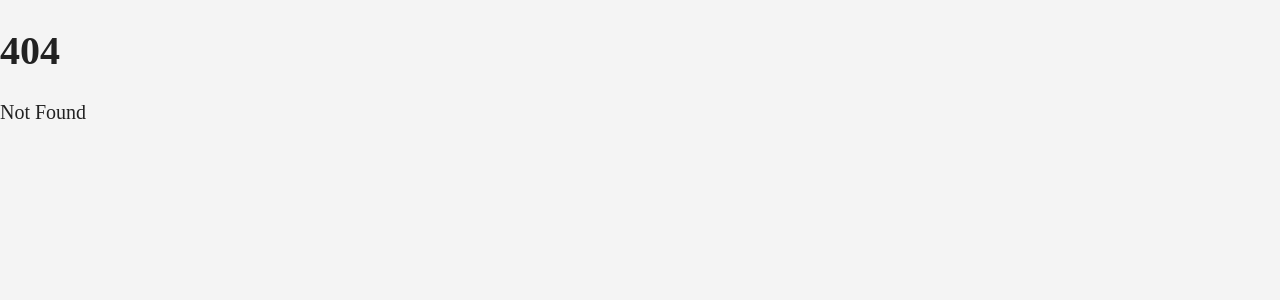
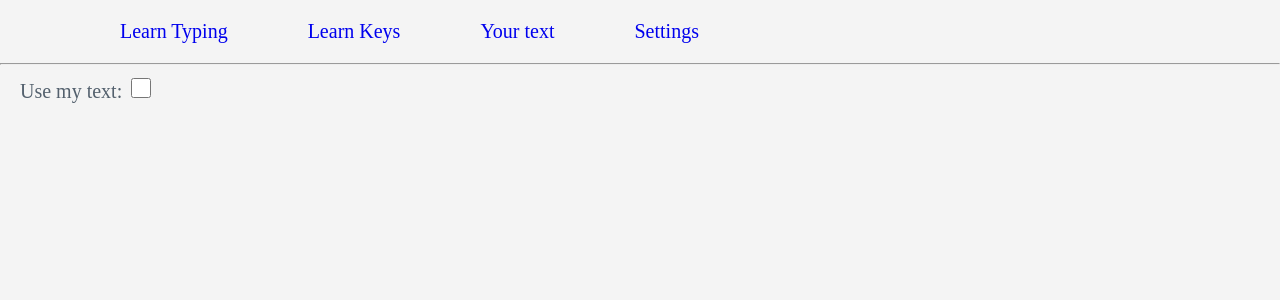
Before and after one commit to UnnamedXAer/keyboard-keys, a SvelteKit app: page /settings in a window 1280 px wide. Before the commit this address had no page. Shown: the top 300 px of the page. Built offline with nearby package versions, Linux system fonts and the light colour scheme.

Commit message:
add settings page + refactor navbar

```diff
--- a/src/app.html
+++ b/src/app.html
@@ -2,8 +2,8 @@
 <html lang="en">
   <head>
     <meta charset="utf-8" />
+    <meta name="viewport" content="width=device-width, initial-scale=1.0" />
     <link rel="icon" href="%sveltekit.assets%/favicon.png" />
-    <meta name="viewport" content="width=device-width" />
     %sveltekit.head%
 
     <style>
@@ -63,10 +63,20 @@
       }
 
       body {
+        min-height: 100vh;
+        min-width: 100vw;
         margin: 0;
         padding: 0;
         background-color: var(--background-color);
         color: var(--color);
+      }
+
+      menu {
+        margin-block-start: 0px;
+        margin-block-end: 0px;
+        margin-inline-start: 0px;
+        margin-inline-end: 0px;
+        padding-inline-start: 0px;
       }
 
       label,
--- /dev/null
+++ b/src/components/Navbar.svelte
@@ -0,0 +1,37 @@
+<nav>
+  <menu>
+    <li><a href="/">Learn Typing</a></li>
+    <li><a href="/learn-keys">Learn Keys</a></li>
+    <li><a href="/user-text">Your text</a></li>
+    <li><a href="/settings">Settings</a></li>
+  </menu>
+  <hr />
+</nav>
+
+<style>
+  menu {
+    display: flex;
+    align-items: stretch;
+    list-style-type: none;
+    padding-left: calc(1rem + 3rem);
+    padding-right: 1rem;
+  }
+
+  li,
+  a {
+    display: block;
+  }
+
+  a {
+    padding: 1rem 2rem;
+    text-decoration: none;
+  }
+
+  a:hover {
+    box-shadow: 1px 3px 8px #aaaaaa;
+  }
+
+  hr {
+    margin-block-start: 0px;
+  }
+</style>
--- /dev/null
+++ b/src/components/UseMyTextsSwitch.svelte
@@ -0,0 +1,26 @@
+<script lang="ts">
+  import { onMount } from 'svelte';
+  import { getUseMyText } from '../helpers/userText';
+
+  let useMyText: boolean = false;
+  let loading: boolean = true;
+
+  onMount(() => {
+    useMyText = getUseMyText();
+    loading = false;
+  });
+</script>
+
+<label for="isPhraseStarted" title="Toggle use my texts">
+  Use my text:
+  <input
+    type="checkbox"
+    name="yes"
+    id="isPhraseStarted"
+    disabled={loading}
+    bind:checked={useMyText}
+    on:change={(ev) => {
+      localStorage.setItem('use-my-text', `${Number(ev.currentTarget.checked)}`);
+    }}
+  />
+</label>
--- /dev/null
+++ b/src/routes/settings/+page.svelte
@@ -0,0 +1,24 @@
+<script lang="ts">
+  import Navbar from '../../components/Navbar.svelte';
+  import UseMyTextsSwitch from '../../components/UseMyTextsSwitch.svelte';
+</script>
+
+<Navbar />
+
+<main>
+  <section id="controls">
+    <UseMyTextsSwitch />
+  </section>
+</main>
+
+<style>
+  main {
+    max-width: 1600px;
+    min-width: var(--keyboard-width);
+  }
+  #controls {
+    display: flex;
+    flex-direction: row;
+    gap: 0.3rem;
+  }
+</style>
```
Also changed, not shown: src/routes/+page.svelte (+3 -13 lines), src/routes/learn-keys/+page.svelte (+3 -7 lines), src/routes/user-text/+page.svelte (+4 -23 lines).
